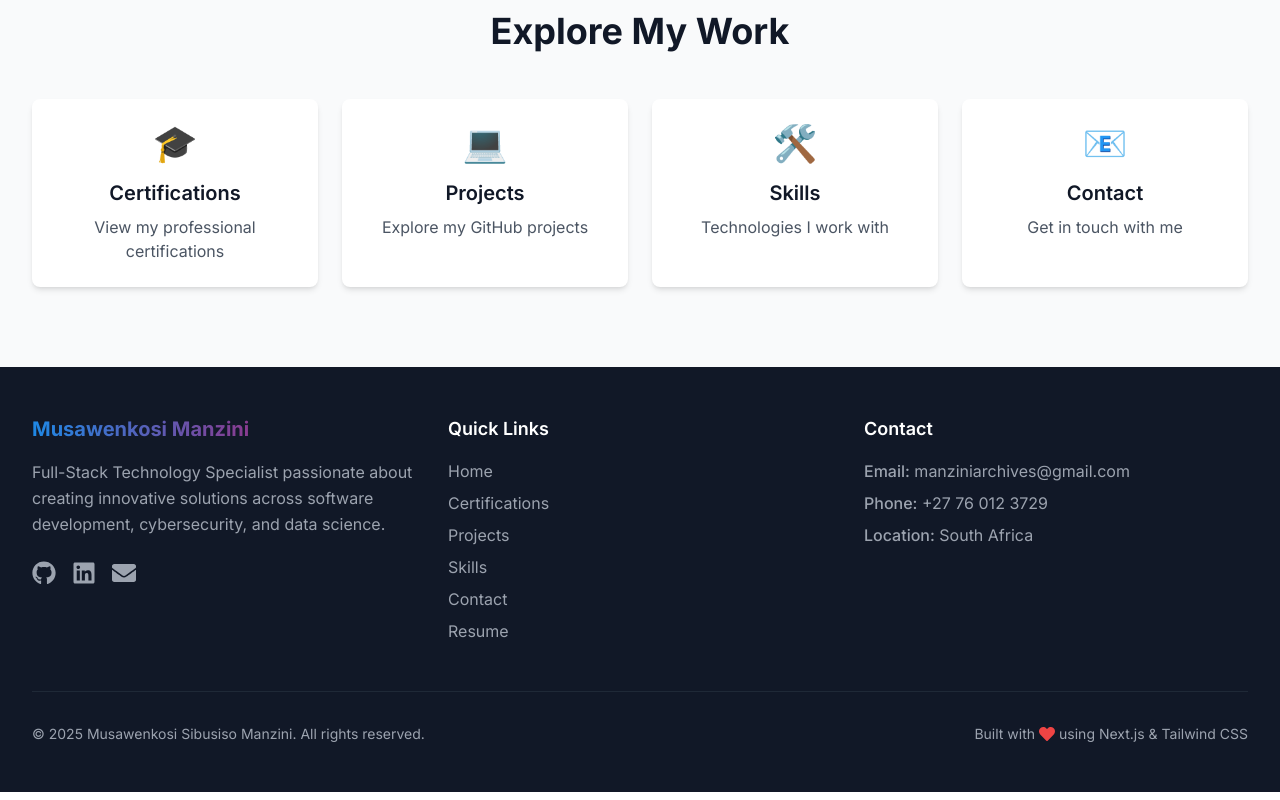
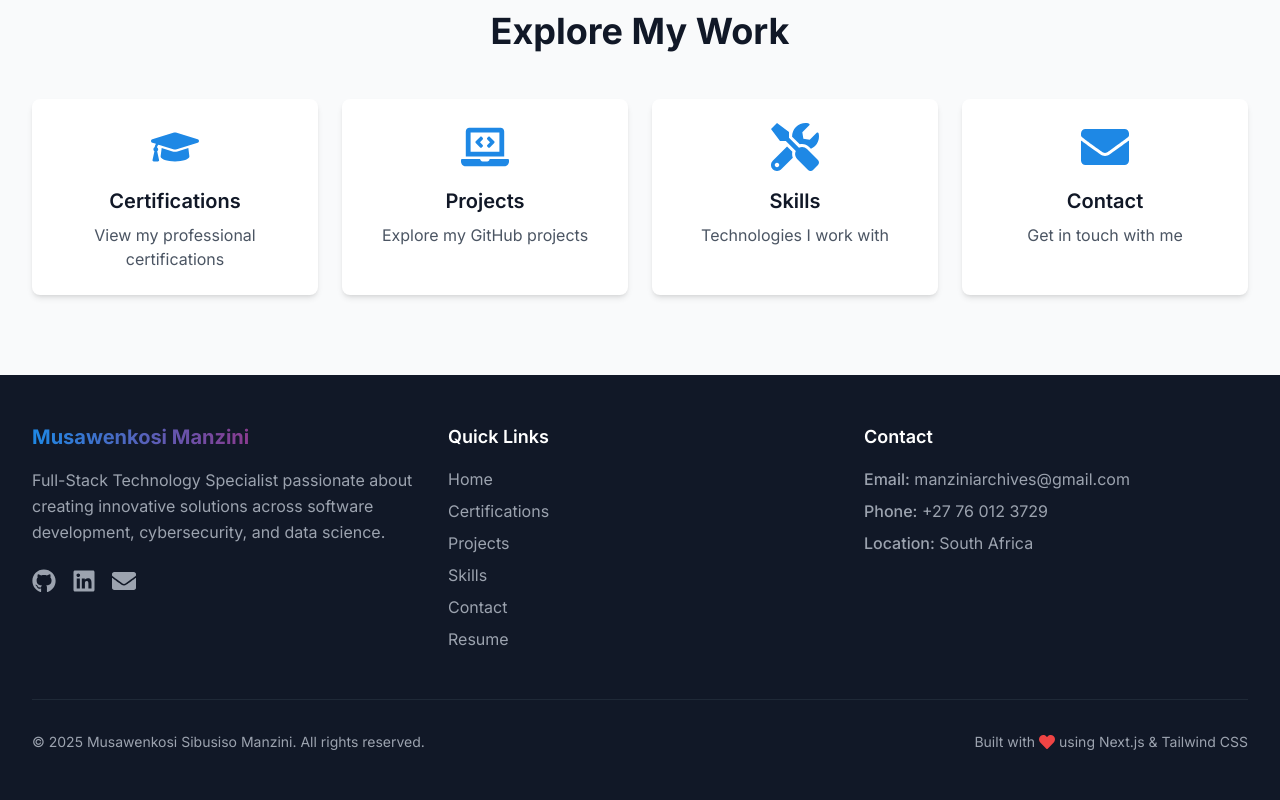
Before and after one commit to ManziniArchives/My_Portfolio, a Next.js app: page / in a window 1280 px wide. Shown: the part 1478-2278 px from the top of the page. Built offline with nearby package versions, Linux system fonts and the light colour scheme.

Commit message:
Auto-commit: Agent tool execution

```diff
--- a/src/app/page.tsx
+++ b/src/app/page.tsx
@@ -86,7 +86,7 @@ export default function Home() {
                 href="/certifications"
                 className="bg-white dark:bg-gray-900 p-6 rounded-lg shadow-md hover:shadow-xl transition-shadow duration-200 text-center group"
               >
-                <div className="text-4xl mb-4">🎓</div>
+                <FaGraduationCap className="w-12 h-12 mx-auto mb-4 text-primary-600 dark:text-primary-400" />
                 <h3 className="text-xl font-semibold mb-2 text-gray-900 dark:text-white group-hover:text-primary-600 dark:group-hover:text-primary-400 transition-colors">
                   Certifications
                 </h3>
@@ -99,7 +99,7 @@ export default function Home() {
                 href="/projects"
                 className="bg-white dark:bg-gray-900 p-6 rounded-lg shadow-md hover:shadow-xl transition-shadow duration-200 text-center group"
               >
-                <div className="text-4xl mb-4">💻</div>
+                <FaLaptopCode className="w-12 h-12 mx-auto mb-4 text-primary-600 dark:text-primary-400" />
                 <h3 className="text-xl font-semibold mb-2 text-gray-900 dark:text-white group-hover:text-primary-600 dark:group-hover:text-primary-400 transition-colors">
                   Projects
                 </h3>
@@ -112,7 +112,7 @@ export default function Home() {
                 href="/skills"
                 className="bg-white dark:bg-gray-900 p-6 rounded-lg shadow-md hover:shadow-xl transition-shadow duration-200 text-center group"
               >
-                <div className="text-4xl mb-4">🛠️</div>
+                <FaTools className="w-12 h-12 mx-auto mb-4 text-primary-600 dark:text-primary-400" />
                 <h3 className="text-xl font-semibold mb-2 text-gray-900 dark:text-white group-hover:text-primary-600 dark:group-hover:text-primary-400 transition-colors">
                   Skills
                 </h3>
@@ -125,7 +125,7 @@ export default function Home() {
                 href="/contact"
                 className="bg-white dark:bg-gray-900 p-6 rounded-lg shadow-md hover:shadow-xl transition-shadow duration-200 text-center group"
               >
-                <div className="text-4xl mb-4">📧</div>
+                <FaEnvelopeAlt className="w-12 h-12 mx-auto mb-4 text-primary-600 dark:text-primary-400" />
                 <h3 className="text-xl font-semibold mb-2 text-gray-900 dark:text-white group-hover:text-primary-600 dark:group-hover:text-primary-400 transition-colors">
                   Contact
                 </h3>
```
